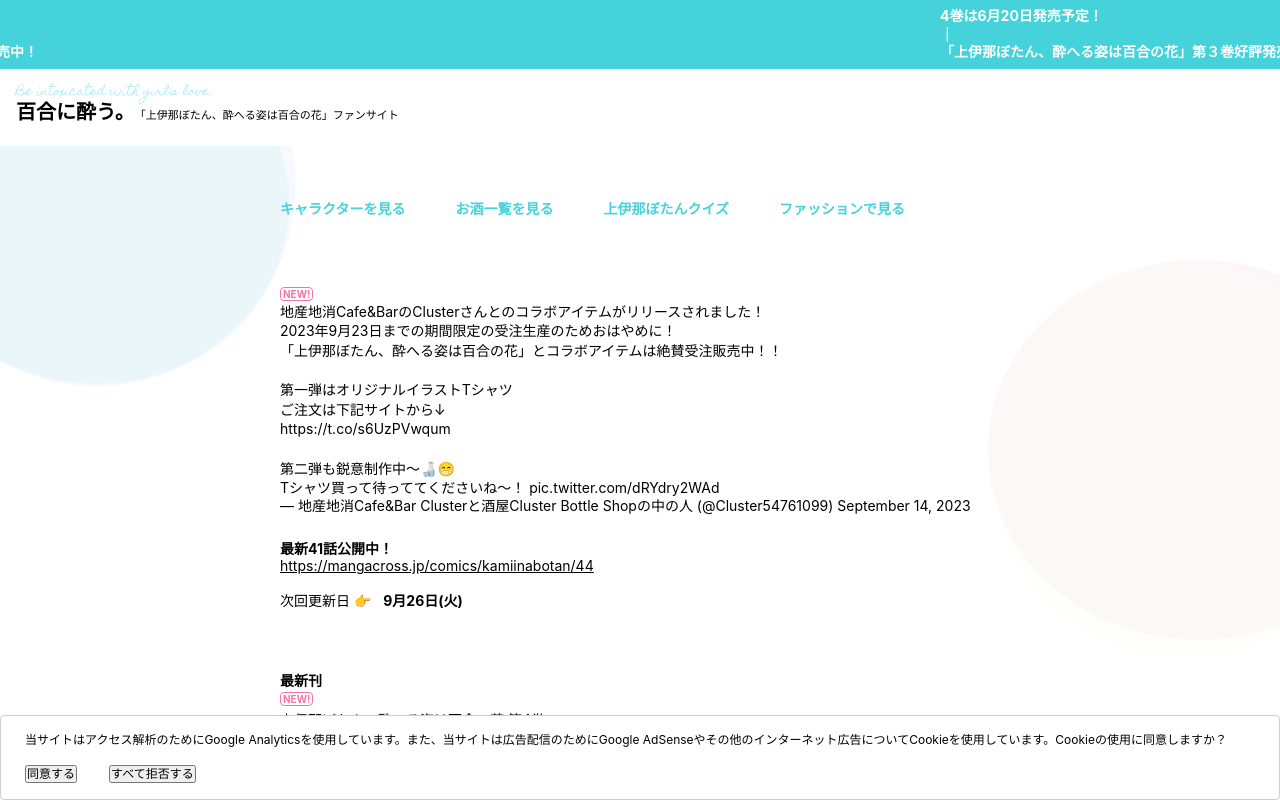
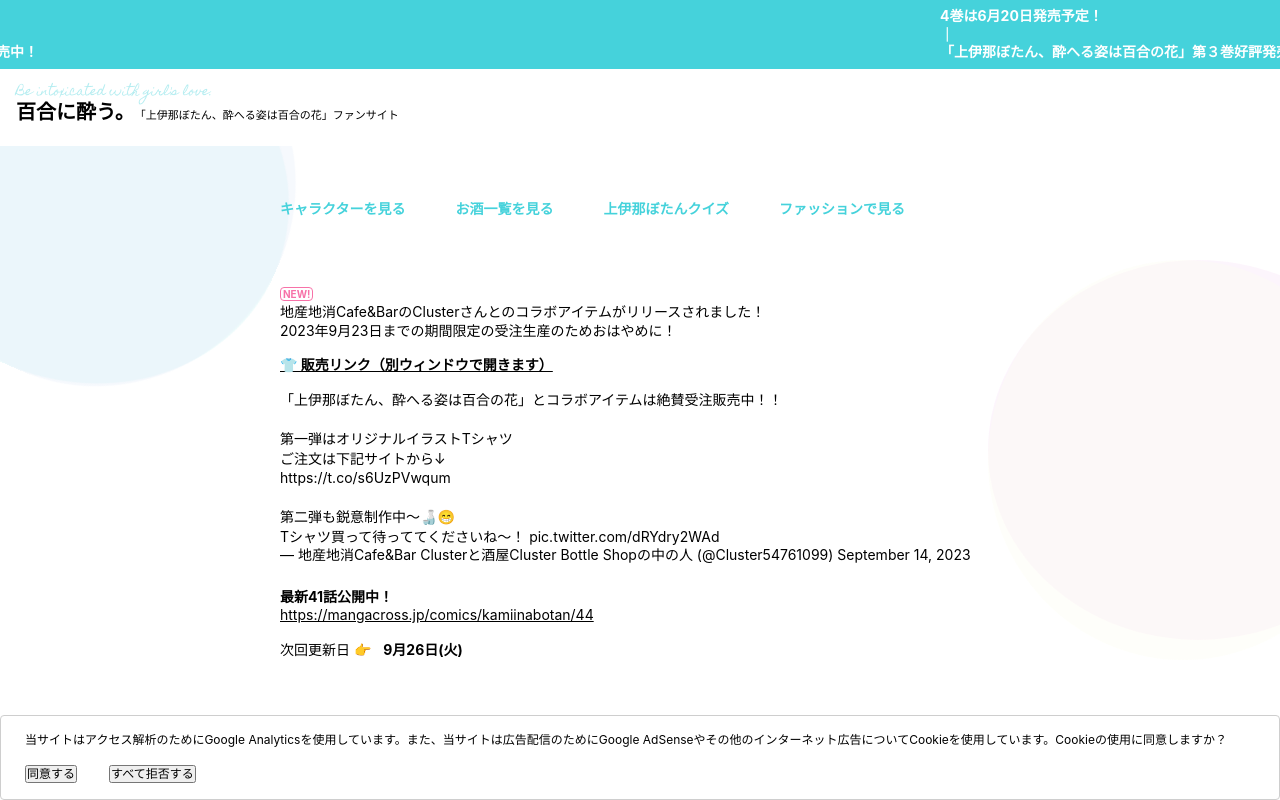
Before and after one commit to Shumpei0111/kamiinabotan-fansite, a Next.js app: page / in a window 1280 px wide. Shown: the top 800 px of the page. Built offline with nearby package versions, Linux system fonts and the light colour scheme; no server answers.

Commit message:
feat: コラボTシャツの販売リンク追加

```diff
--- a/pages/index.js
+++ b/pages/index.js
@@ -34,6 +34,9 @@ export default function Home() {
                     <div className="mt-24 mb-24">
                         <New />
                         <p>地産地消Cafe&BarのClusterさんとのコラボアイテムがリリースされました！<br />2023年9月23日までの期間限定の受注生産のためおはやめに！</p>
+                        <div className='pt-16 pb-16 bold underline'>
+                            <Link href="https://clusterbeer.saleshop.jp/items/2033285" target="_blank" rel="noopener noreferrer">👕 販売リンク（別ウィンドウで開きます）</Link>
+                        </div>
                         <TopViewTweet />
                     </div>
 
--- a/styles/util.scss
+++ b/styles/util.scss
@@ -92,6 +92,14 @@
 }
 
 /** padding **/
+
+.pt-16 {
+    padding-top: 16px;
+}
+
+.pb-16 {
+    padding-bottom: 16px;
+}
 
 .p-24 {
     padding: 24px;
```
